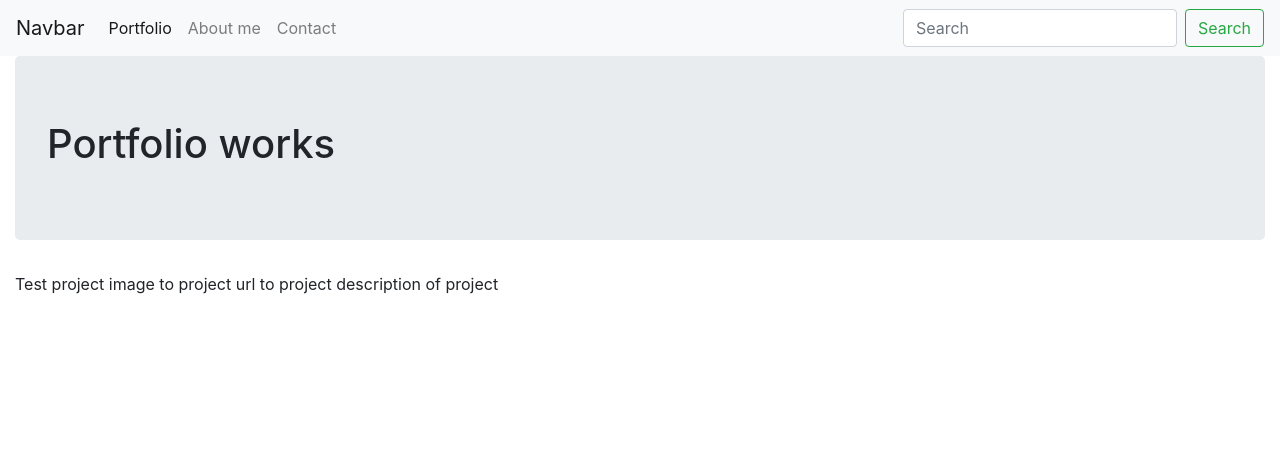
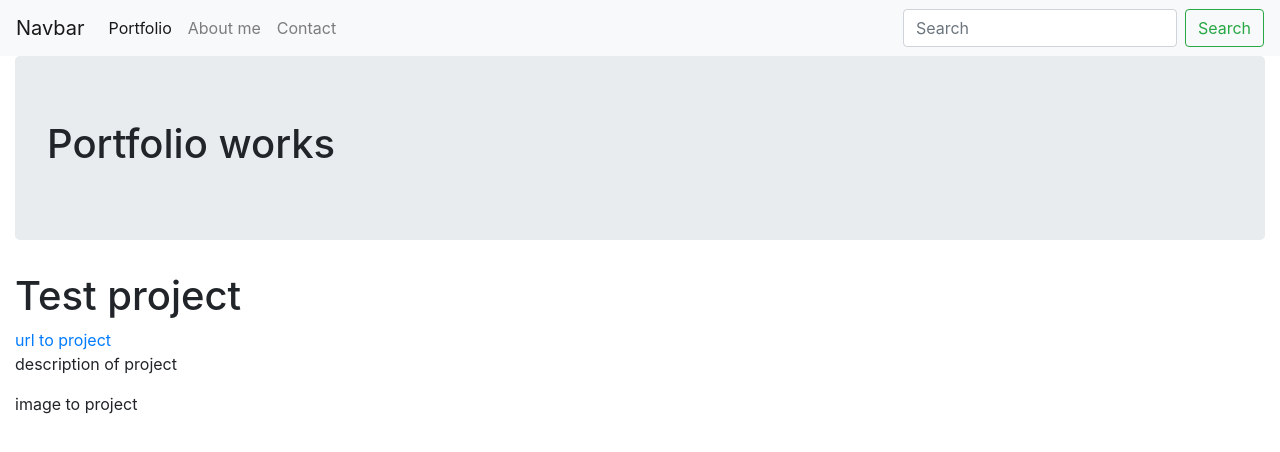
Before and after one commit to sebspringer/sspringer, an Angular app in the folder sspringer/: page /portfolio in a window 1280 px wide. Shown: the top 452 px of the page. Built offline with nearby package versions, Linux system fonts and the light colour scheme.

Commit message:
fix setup

```diff
--- a/sspringer/src/app/portfolio/portfolio.component.html
+++ b/sspringer/src/app/portfolio/portfolio.component.html
@@ -4,10 +4,16 @@
     </div>
   <div class="row">
     <div class="col-sm" *ngFor="let portfolio of projects?.project">
-      {{ portfolio.name}}
+      <h1>
+        {{ portfolio.name}}
+      </h1>
+      <a href="#">
+        {{ portfolio.url}}
+      </a>
+      <p>
+        {{ portfolio.description}}
+      </p>
       {{ portfolio.img}}
-      {{ portfolio.url}}
-      {{ portfolio.description}}
     </div>
   </div>
 </div>
```
